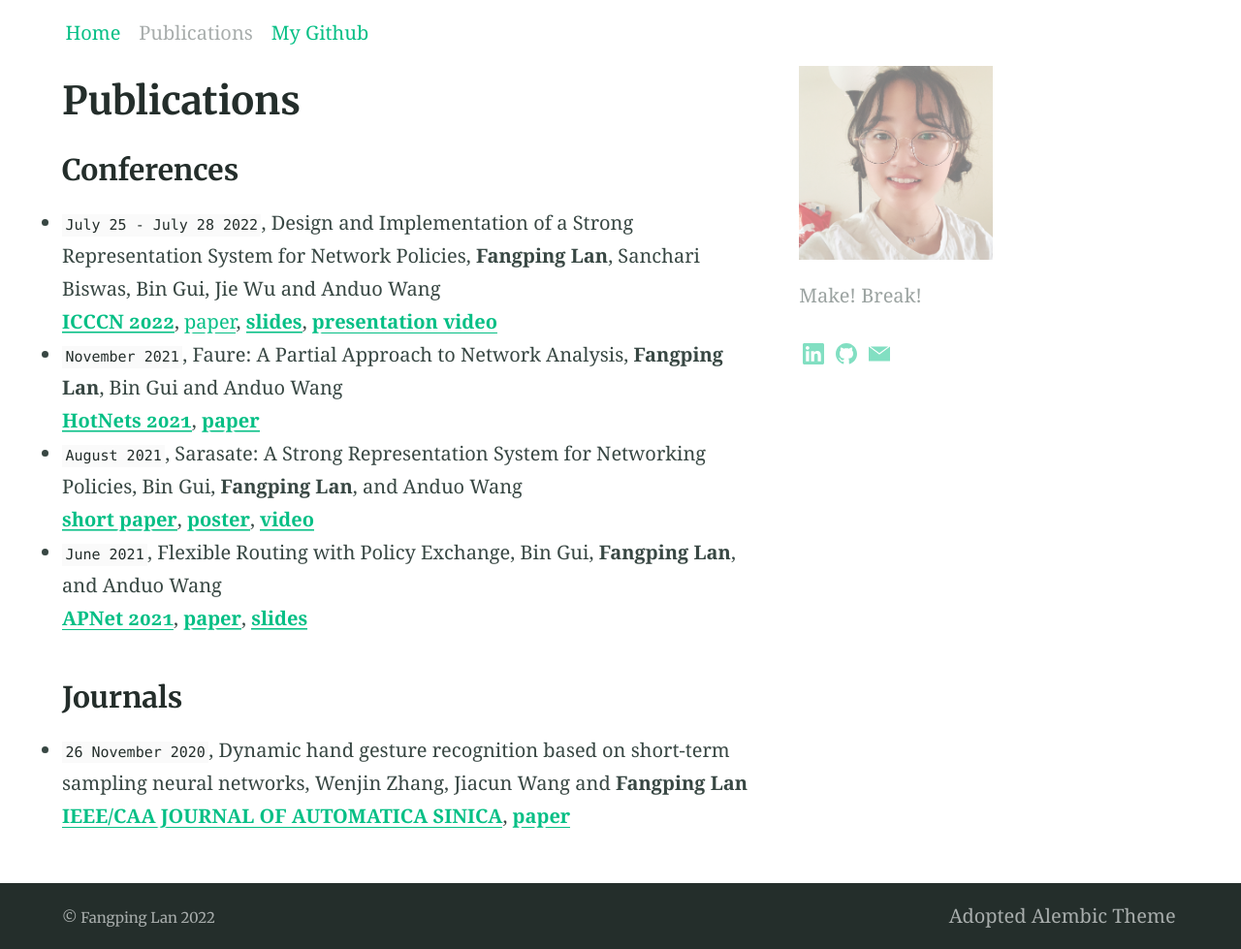
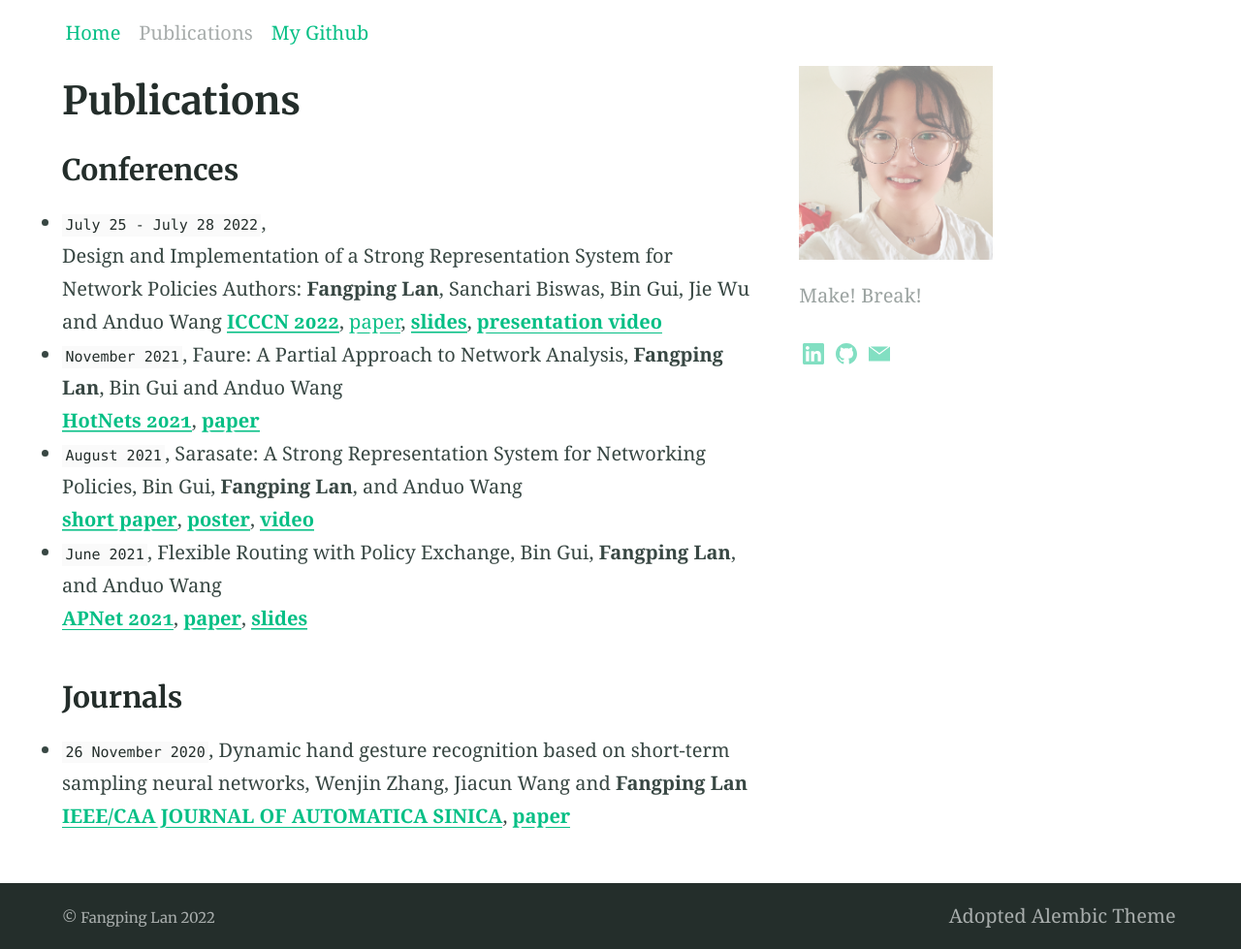
Before and after one commit to lanfangping/lanfangping.github.io, a Jekyll site: the page built from publications.md, in a window 1280 px wide and 979 px high. Shown: the whole window at 97% size. Built offline with Jekyll 4.4.1, drawn with Linux system fonts in a browser that asks for light colours; some of the changed lines change nothing that is shown.

Commit message:
Update publications.md

```diff
--- a/publications.md
+++ b/publications.md
@@ -10,12 +10,14 @@
 
 ### Conferences
 
-- `July 25 - July 28 2022`, Design and Implementation of a Strong Representation System for Network Policies, **Fangping Lan**, Sanchari Biswas, Bin Gui, Jie Wu and Anduo Wang
+- `July 25 - July 28 2022`,
 
-    [**ICCCN 2022**](http://www.icccn.org/),
-    [paper](),
-    [**slides**](/docs/icccn2022/icccn2022-v2-7.key),
-    [**presentation video**](https://www.youtube.com/watch?v=5BwFTQoFETA)
+  Design and Implementation of a Strong Representation System for Network Policies
+  Authors: **Fangping Lan**, Sanchari Biswas, Bin Gui, Jie Wu and Anduo Wang
+  [**ICCCN 2022**](http://www.icccn.org/),
+  [paper](),
+  [**slides**](/docs/icccn2022/icccn2022-v2-7.key),
+  [**presentation video**](https://www.youtube.com/watch?v=5BwFTQoFETA)
 
 
 - `November 2021`, Faure: A Partial Approach to Network Analysis, **Fangping Lan**, Bin Gui and Anduo Wang
```
